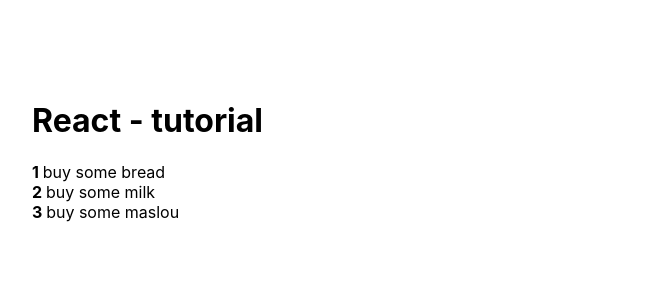
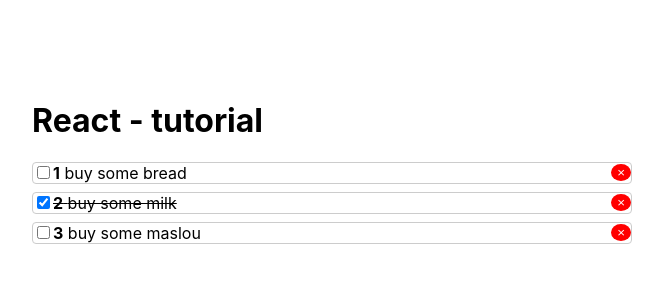
Before and after one commit to sawfly29/youtube-1h-crash-course, a React (Create React App) app: page / in a window 1280 px wide. Shown: the top 300 px of the page, without its empty margins (308-971 px from the left). Built offline with nearby package versions, Linux system fonts and the light colour scheme.

Commit message:
up to 42 min - before adding context: state and props are used already

```diff
--- a/src/App.js
+++ b/src/App.js
@@ -2,17 +2,30 @@
 import TodoList from './Todo/TodoList'//импорт нашего компонента
 
 function App() {
-const todos = [
+  //useState - is a hook!
+  //useState returns an array (state) and a function to modify this array
+  //variable ---destrucuturization of array
+const [todos, setTodos] = React.useState([
   {id: 1, completed: false, title: 'buy some bread'},
   {id: 2, completed: true, title: 'buy some milk'},
   {id: 3, completed: false, title: 'buy some maslou'},
-]
+])
 
+//данный массив, по факту, является стейтом то есть если где-то что-то меняем, то надо поменять сам стейт
+
+function toggleToDo(id){
+  setTodos(todos.map(todo => {
+    if (todo.id === id){
+      todo.completed = !todo.completed;
+    }
+    return todo
+  }))
+}
 
   return (<div className="wrapper">
     <h1>React - tutorial</h1>
 
-    <TodoList todos={todos} />
+    <TodoList todos={todos} onToggle={toggleToDo} />
     {/* above we inserted our external component. Мы передали в Тудулист свойство тудус с нашим массивом */}
   </div>);
 }
--- a/src/Todo/TodoItem.js
+++ b/src/Todo/TodoItem.js
@@ -1,7 +1,45 @@
-import React from 'react';
+import React from "react";
+import PropTypes from "prop-types";
+
+const styles = {
+    li: {
+        display: 'flex',
+        justifyContent: 'space-between',
+        alignItems: 'center',
+        padding: '.5 rem, 1 rem',
+        border: '1px solid #ccc',
+        borderRadius: '4px',
+        marginBottom: '0.5rem'
+    },
+    input: {
+        marginRight: '1 rem',
+    }
+}
 //можно передать пропс и вернуть props.todo.title
-export default function TodoItem({todo, index}){
-    return (
-        <li><strong>{index + 1 + ' '}</strong>{todo.title}</li>
-    )
+function TodoItem({ todo, index, onChange }) {
+    const classes = [];
+    if (todo.completed){
+        classes.push('done')
+    }
+  return (
+
+    <li style = {styles.li}>
+      <span className = {classes.join('')}>
+        <input type="checkbox" style = {styles.input} onChange={() => onChange(todo.id)} checked={todo.completed}/>
+        <strong>{index + 1}</strong>
+        &nbsp;
+        {todo.title}
+      </span>
+      <button className='rm'>&times;</button>
+    </li>
+  );
 }
+//nbsp - символ пробела, times - знак умножения
+
+TodoItem.propTypes = {
+  todo: PropTypes.object.isRequired,
+  index: PropTypes.number,
+  onChange: PropTypes.func.isRequired,
+};
+
+export default TodoItem;
--- a/src/Todo/TodoList.js
+++ b/src/Todo/TodoList.js
@@ -1,5 +1,12 @@
 import React from "react"; //подключать всегда, иначе приложение не скомпилируется
 import TodoItem from './TodoItem'
+
+//поскольку ДжС - язык нетипизированный, то для описания входящих свойств в компонент
+//рекомендуется использовать данную библиотеку:
+//подробнее https://ru.reactjs.org/docs/typechecking-with-proptypes.html
+import PropTypes from 'prop-types'
+
+
 //one of methods of adding styles:
 const styles = {
   ul: {
@@ -10,13 +17,20 @@
 };
 
 //компоненты в реакте с большой буквы
-export default function TodoList(props) {
+function TodoList(props) {
   return (
     <ul style={styles.ul}>
       {/* <li>1</li> ниже промапили массив, который передали в приложении */}
     {props.todos.map((todo, index) => {
-        return <TodoItem todo = {todo} key = {todo.id} index={index} />
+        return <TodoItem todo = {todo} key = {todo.id} index={index} onChange={props.onToggle} />
     })}
     </ul>
   );
 }
+
+TodoList.propTypes = {
+    todos: PropTypes.arrayOf(PropTypes.object).isRequired,
+    onToggle: PropTypes.func.isRequired,
+}//проверили с помощью проптайпс аргумент функции, что это массив из объектов, и он обязателен
+
+export default TodoList
--- a/src/index.css
+++ b/src/index.css
@@ -16,3 +16,13 @@
   padding-top: 5rem;
   width: 600px;
 }
+
+.rm{
+  background: red;
+  border-radius: 50%;
+  color: #fff;
+  border: none;
+}
+.done{
+  text-decoration: line-through;
+}
```
